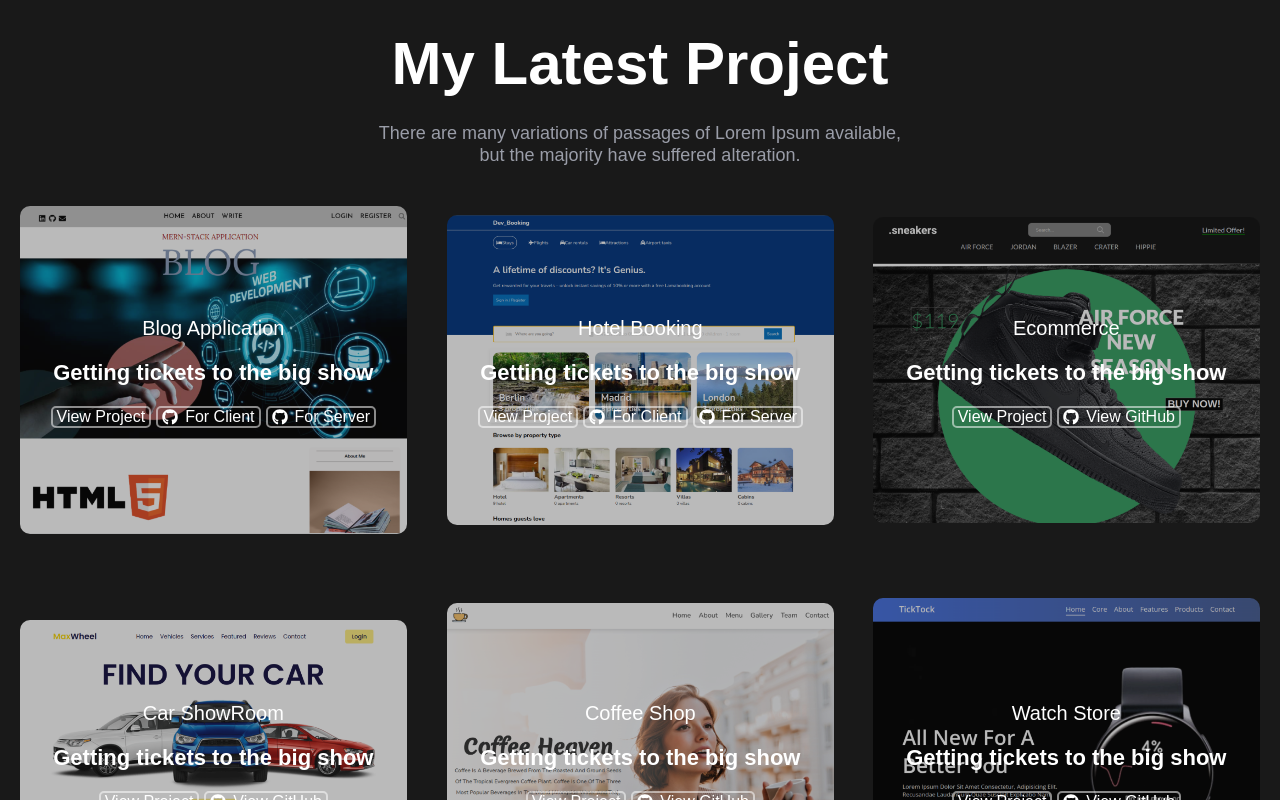
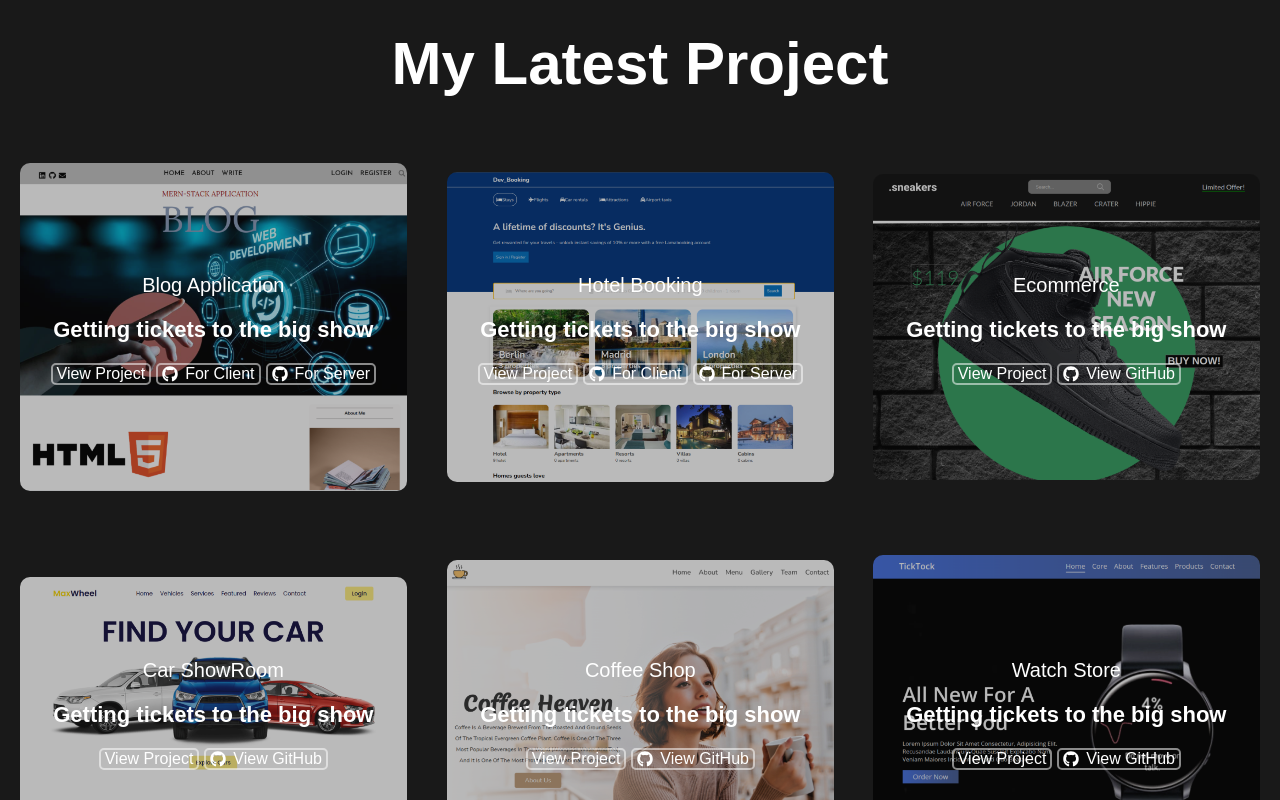
Before and after one commit to Gokulcasper/portfolio, a React (Create React App) app: page / in a window 1280 px wide. Shown: the part 2420-3220 px from the top of the page. Built offline with nearby package versions, Linux system fonts and the light colour scheme.

Commit message:
Feat :  Complete Portfolio

```diff
--- a/src/About.js
+++ b/src/About.js
@@ -1,7 +1,7 @@
 import React from "react";
 import "./About.css";
 import aboutImg from "./img/39866.jpg";
-import resume from "../src/img/Raj Resume.pdf"
+// import resume from "../src/img/Raj Resume.pdf"
 import { FaDownload } from "react-icons/fa"
 
 
@@ -35,7 +35,8 @@
                 but the majority have suffered in some form, by injected humour,
               </p> */}
               <div className="about__button d__flex align__items__center">
-                <a href={resume}>
+                {/* {resume} */}
+                <a href="https://drive.google.com/file/d/1U7UtVarQwFvUV4HEOA1fzAOTsHU3juM6/view?usp=sharing" target="blank">
                   <button className="about btn pointer"><FaDownload />Download CV</button>
                 </a>
                 {/* <a href="#">
--- a/src/Footer.js
+++ b/src/Footer.js
@@ -16,7 +16,7 @@
         className="copyright"
         style={{ color: "#c6c9d8", fontSize: "14px", opacity: "0.75", marginLeft: "5px" }}
       >
-        Copyright © 2021 Mr.Dev_Focus. All Rights Reserved.
+        Copyright © 2022 Mr.Dev_Focus. All Rights Reserved.
       </span>
     </div>
   );
--- a/src/Project.js
+++ b/src/Project.js
@@ -16,12 +16,7 @@
         <div className="project component__space" id="Portfolio">
             <div className="heading">
                 <h1 className="heading">My Latest Project</h1>
-                <p className="heading p__color">
-                    There are many variations of passages of Lorem Ipsum available,
-                </p>
-                <p className="heading p__color">
-                    but the majority have suffered alteration.
-                </p>
+
             </div>
             <div className="container">
                 <div className="row__project row__flex">
```
